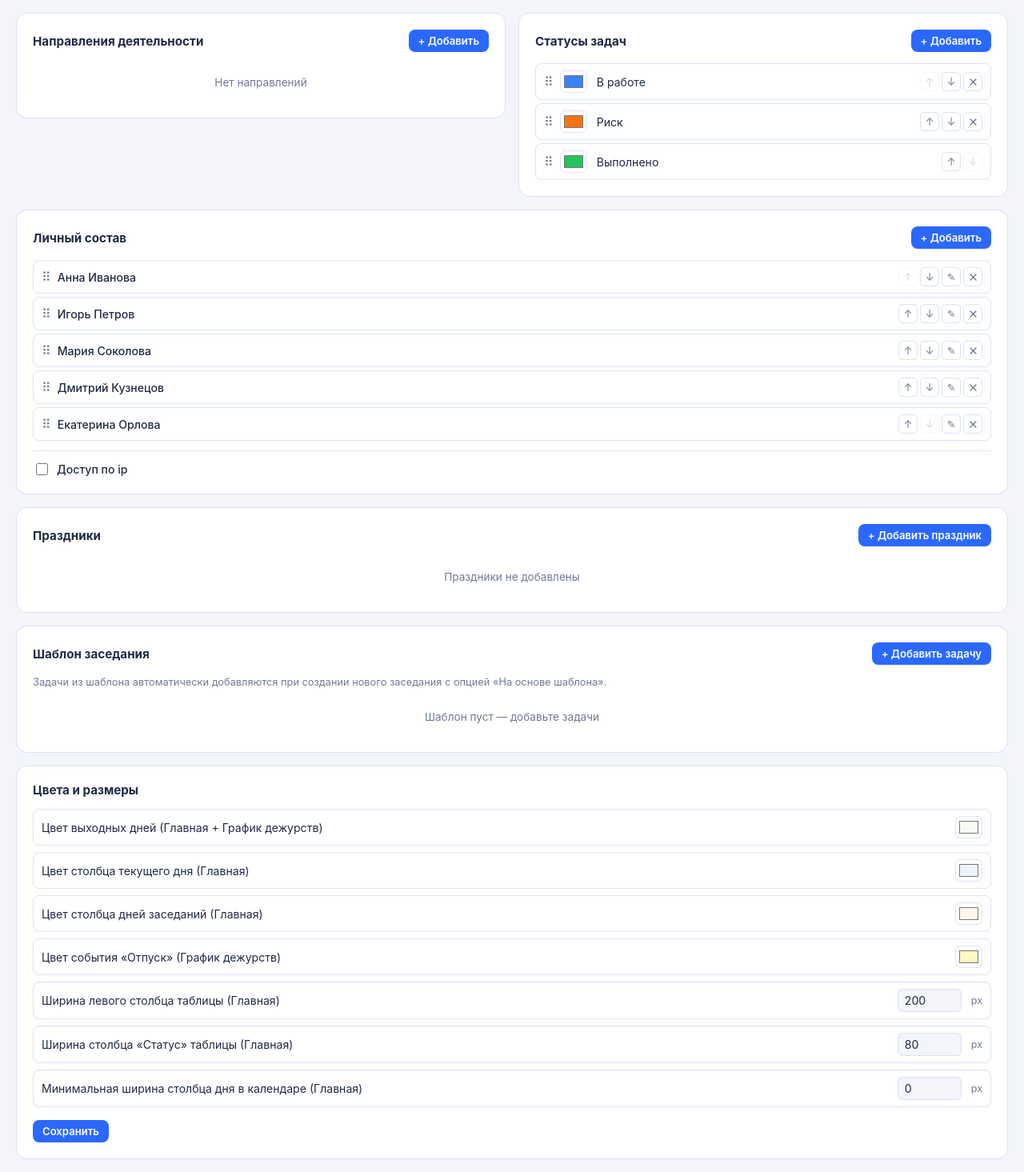
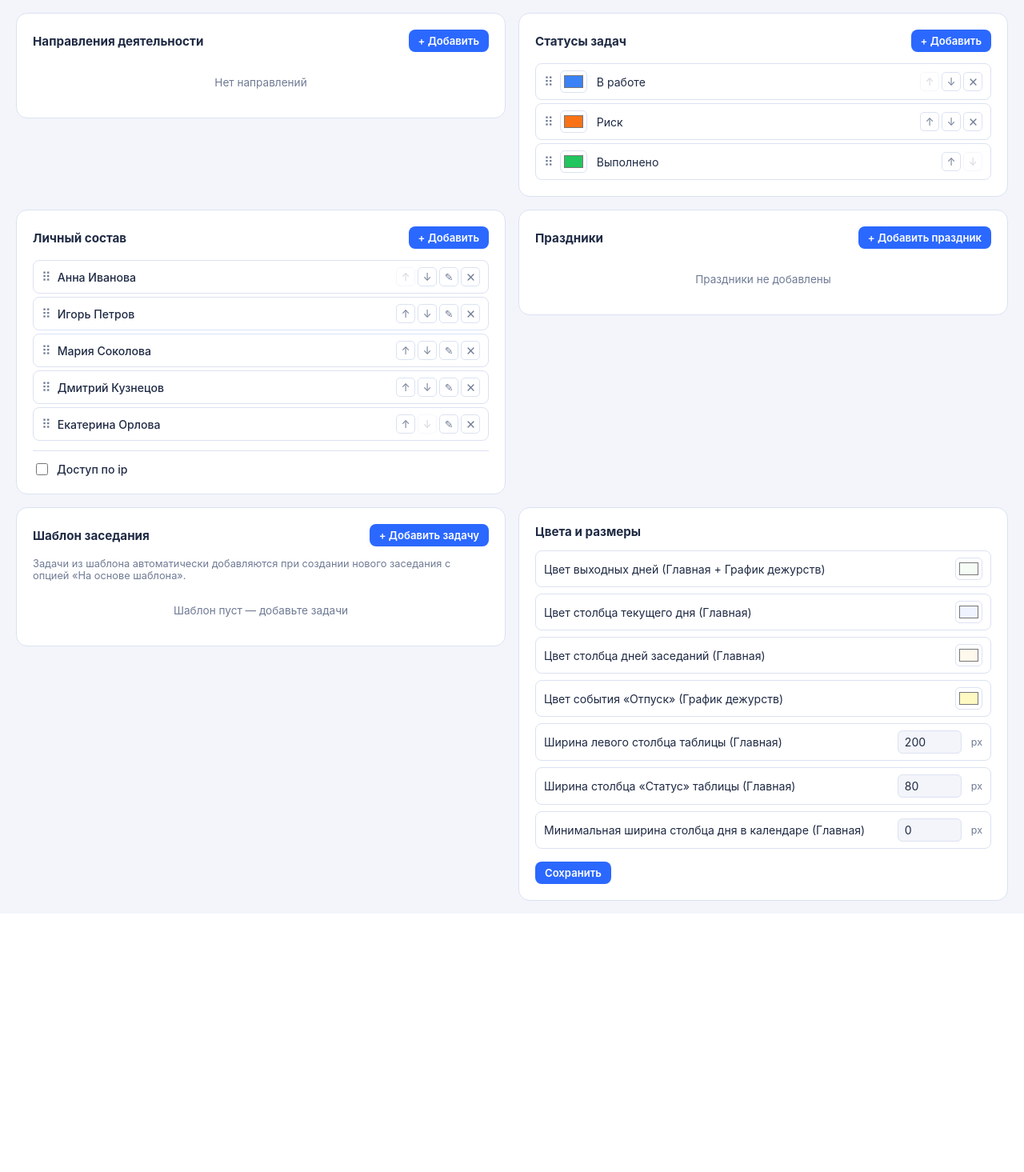
Before and after one commit to fortranov/meeting, a PHP site: page /settings.php in a window 1280 px wide. Shown: the part 52-1517 px from the top of the page at 80% size. After the commit the page ends 1178 px from the top, so only its background shows below. Run offline with PHP 8.4, Linux system fonts and the light colour scheme; data that the repository does not hold is empty.

Commit message:
Settings: make Личный состав, Праздники, Шаблон, Цвета half-width (two columns)
Co-Authored-By: Claude Sonnet 4.6 <noreply@anthropic.com>

```diff
--- a/settings.php
+++ b/settings.php
@@ -54,7 +54,7 @@ if (!$access['can_view']) accessDeniedPage();
       <div id="statusesList" class="settings-list"></div>
     </section>
 
-    <section class="settings-card settings-card-wide">
+    <section class="settings-card">
       <div class="settings-card-header">
         <h2>Личный состав</h2>
         <button class="btn-add" id="showAddPerson">+ Добавить</button>
@@ -68,7 +68,7 @@ if (!$access['can_view']) accessDeniedPage();
       </div>
     </section>
 
-    <section class="settings-card settings-card-wide">
+    <section class="settings-card">
       <div class="settings-card-header">
         <h2>Праздники</h2>
         <button class="btn-add" id="showAddHoliday">+ Добавить праздник</button>
@@ -76,7 +76,7 @@ if (!$access['can_view']) accessDeniedPage();
       <div id="holidaysList"></div>
     </section>
 
-    <section class="settings-card settings-card-wide">
+    <section class="settings-card">
       <div class="settings-card-header">
         <h2>Шаблон заседания</h2>
         <button class="btn-add" id="showAddTemplateTask">+ Добавить задачу</button>
@@ -85,7 +85,7 @@ if (!$access['can_view']) accessDeniedPage();
       <div id="templateTasksList" class="settings-list"></div>
     </section>
 
-    <section class="settings-card settings-card-wide">
+    <section class="settings-card">
       <div class="settings-card-header">
         <h2>Цвета и размеры</h2>
       </div>
```
